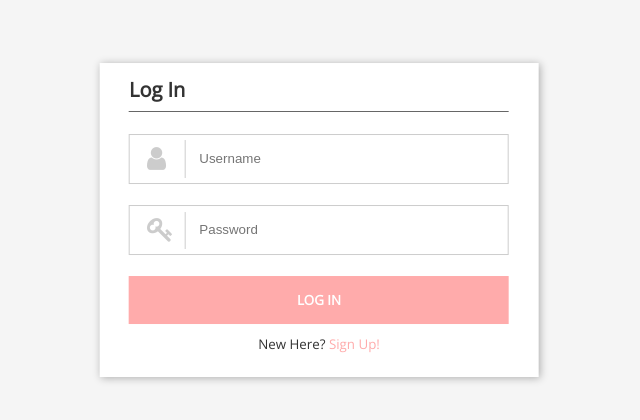
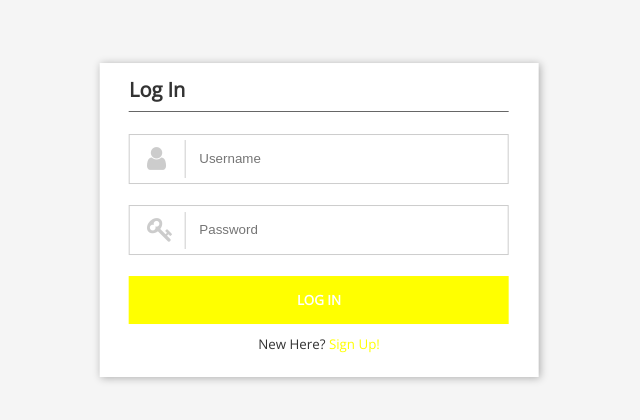
Before and after one commit to ramon54321/guava, a plain HTML site: page src/main/webapp/index.html in a window 1280 px wide. Shown: the part 180-600 px from the top of the page, without its empty margins (321-961 px from the left). Drawn offline with nearby package versions, Linux system fonts and the light colour scheme.

Commit message:
Development test to yellow

```diff
--- a/src/main/webapp/style.sass
+++ b/src/main/webapp/style.sass
@@ -1,7 +1,7 @@
 
 
 $fontColor: #333333
-$primaryColor: #FFabab
+$primaryColor: #FFff00
 $primaryColorDark: darken($primaryColor, 10)
 $backgroundColor: #f5f5f5
 $backgroundColor_sheet: #ffffff
```
Also changed, not shown: src/main/webapp/style.css.
